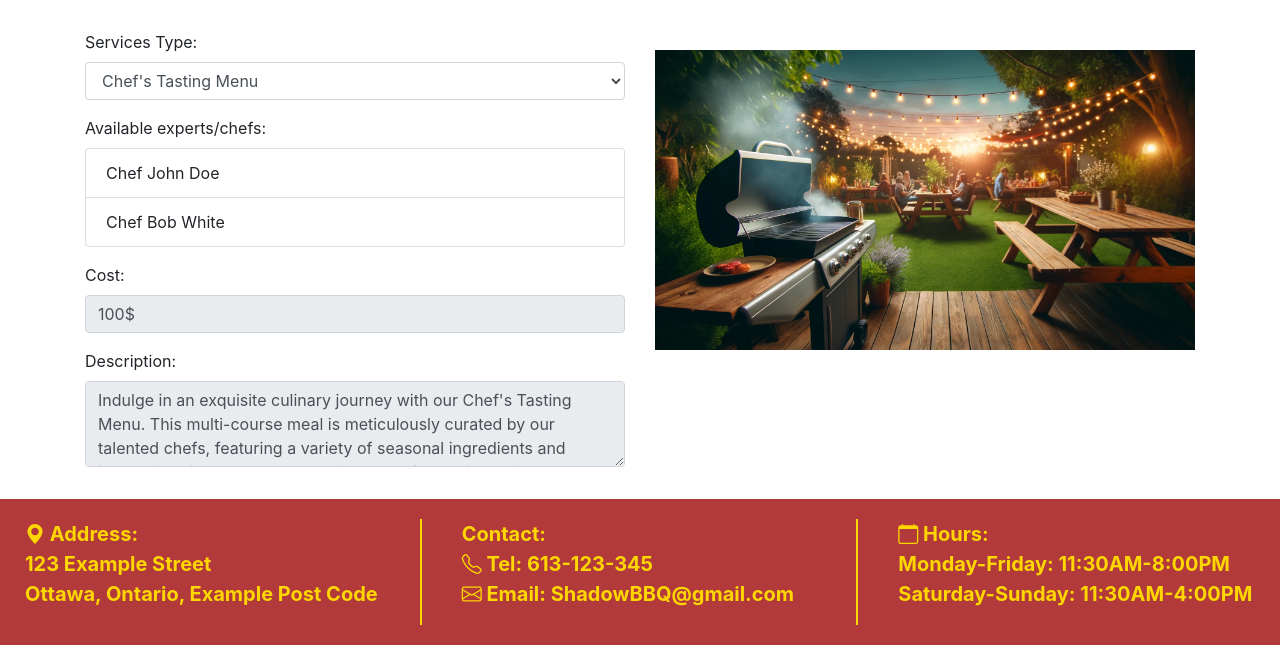
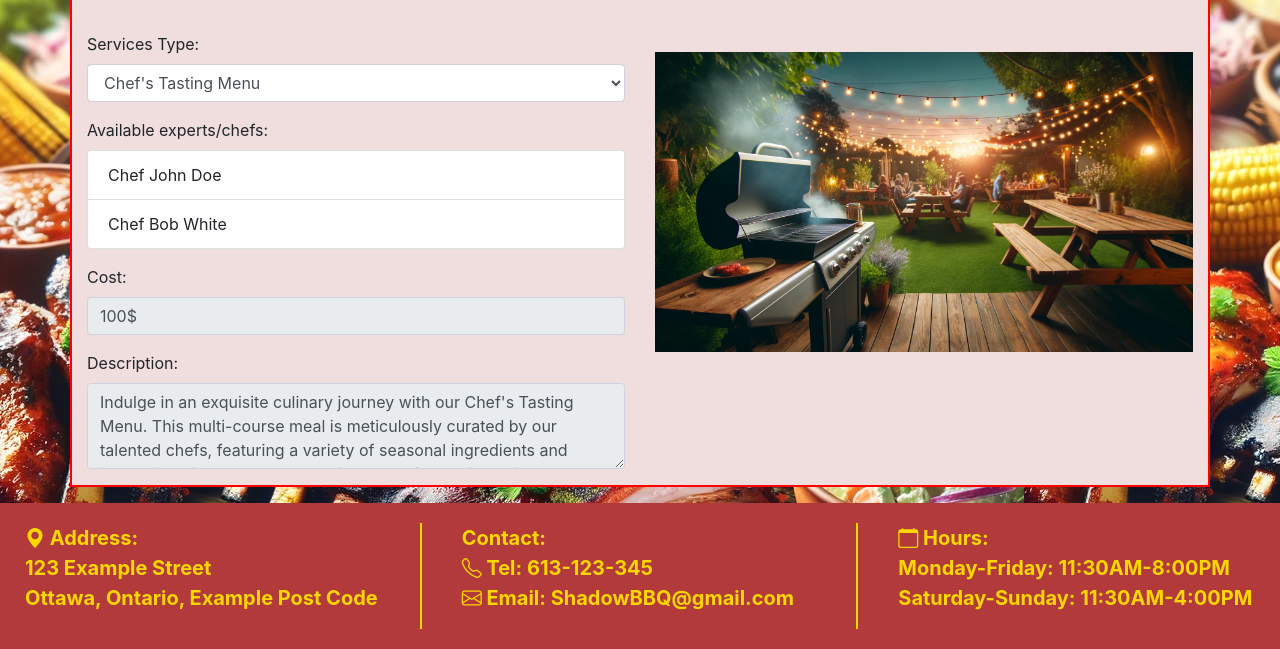
Before and after one commit to TYDeng/TYDeng.github.io, a plain HTML site: page Services.html in a window 1280 px wide. Shown: the part 190-839 px from the top of the page. Drawn offline with nearby package versions, Linux system fonts and the light colour scheme.

Commit message:
update background

```diff
--- a/Services.html
+++ b/Services.html
@@ -16,9 +16,13 @@
         body {
             display: flex;
             flex-direction: column;
+            background-image: url('assets/background.webp');
         }
+
         .container {
             flex: 1;
+            border: 2px solid red;
+            background-color:rgb(240, 221, 221);
         }
 
         .services-image-set {
```
Also changed, not shown: Staff.html (+3 -0 lines), index.html (+1 -1 lines), assets/background.webp (added).
